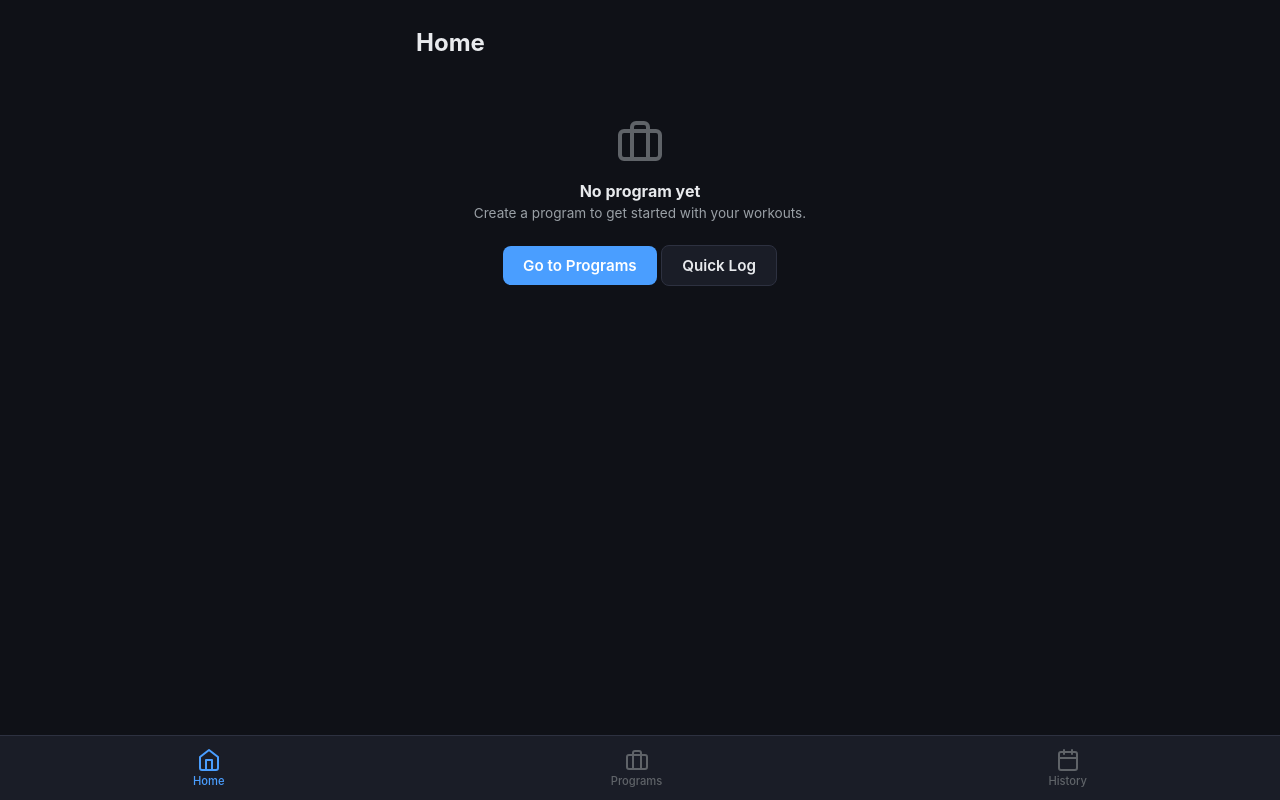
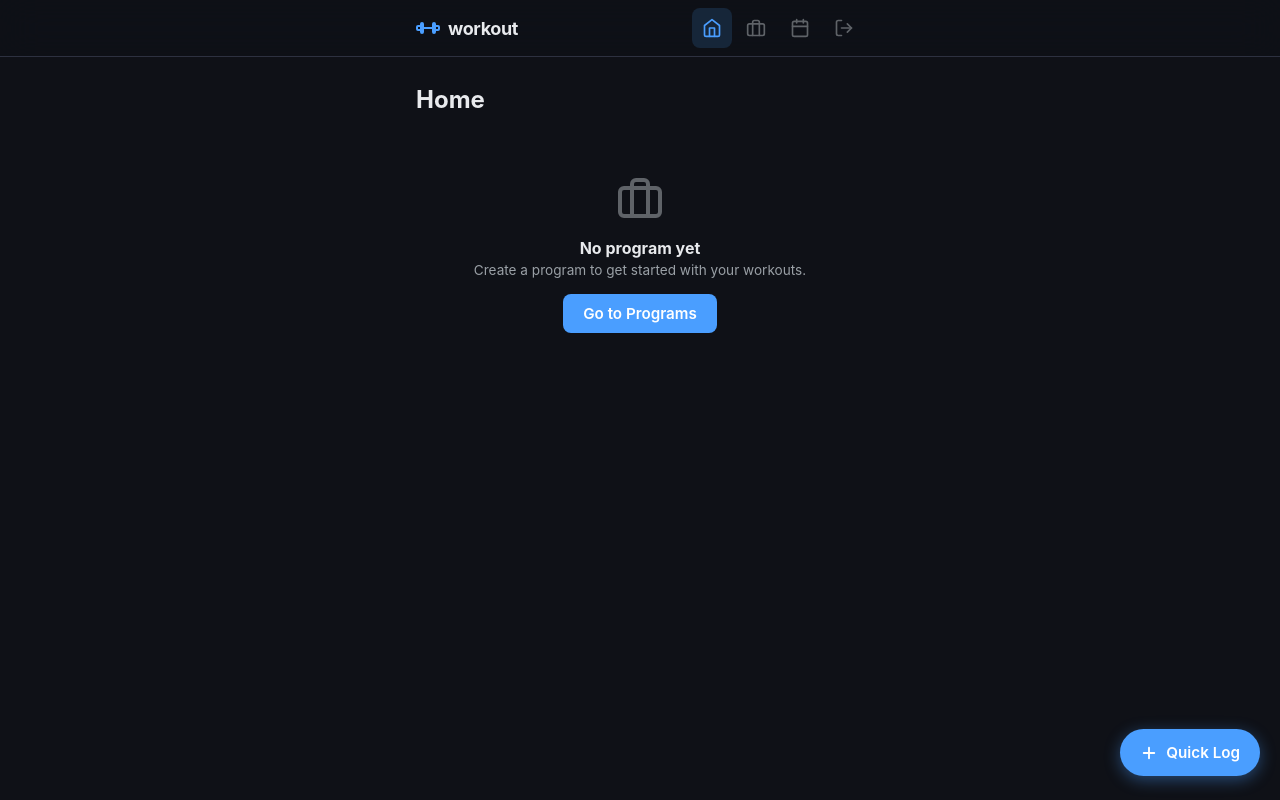
Before and after one commit to jasonmotylinski/workout-tracker, a Flask app: page / in a window 1280 px wide. Run offline with Flask 3, Linux system fonts and the light colour scheme; the visitor is signed in with stand-in values (Sample User, id 1); data that the repository does not hold is empty.

Commit message:
fix: UX for consistency

```diff
--- a/app/static/css/style.css
+++ b/app/static/css/style.css
@@ -31,7 +31,6 @@ body {
     background: var(--bg-primary);
     color: var(--text-primary);
     min-height: 100vh;
-    padding-bottom: 72px;
     -webkit-font-smoothing: antialiased;
 }
 
@@ -48,12 +47,8 @@ a:hover { color: var(--accent-hover); }
 }
 
 @media (orientation: landscape) and (max-height: 600px) {
-    body {
-        padding-bottom: 56px;
-    }
     .container {
         padding: 12px;
-        padding-bottom: 68px;
     }
     .page-header {
         padding: 8px 0 12px;
@@ -241,6 +236,42 @@ a:hover { color: var(--accent-hover); }
     border-radius: var(--radius);
 }
 
+/* Floating Action Button */
+.fab {
+    position: fixed;
+    bottom: calc(24px + env(safe-area-inset-bottom));
+    right: 20px;
+    display: inline-flex;
+    align-items: center;
+    gap: 8px;
+    padding: 14px 20px;
+    background: var(--accent);
+    color: #fff;
+    font-size: 0.95rem;
+    font-weight: 600;
+    border-radius: 50px;
+    border: none;
+    cursor: pointer;
+    box-shadow: 0 4px 16px rgba(74, 158, 255, 0.4);
+    transition: transform 0.15s, box-shadow 0.15s;
+    -webkit-tap-highlight-color: transparent;
+    user-select: none;
+    -webkit-user-select: none;
+    z-index: 100;
+    text-decoration: none;
+}
+
+.fab:hover {
+    background: var(--accent-hover);
+    color: #fff;
+    transform: translateY(-2px);
+    box-shadow: 0 6px 20px rgba(74, 158, 255, 0.5);
+}
+
+.fab:active {
+    transform: scale(0.97);
+}
+
 /* Forms */
 .form-group {
     margin-bottom: 16px;
@@ -284,39 +315,78 @@ select.form-control {
     gap: 12px;
 }
 
-/* Bottom Nav */
-.bottom-nav {
-    position: fixed;
-    bottom: 0;
-    left: 0;
-    right: 0;
-    background: var(--bg-secondary);
-    border-top: 1px solid var(--border);
-    display: flex;
-    justify-content: space-around;
-    padding: 8px 0;
-    padding-bottom: max(8px, env(safe-area-inset-bottom));
+/* Top Navbar */
+.navbar {
+    position: sticky;
+    top: 0;
     z-index: 100;
+    background: rgba(15, 17, 23, 0.85);
+    backdrop-filter: blur(20px) saturate(180%);
+    -webkit-backdrop-filter: blur(20px) saturate(180%);
+    border-bottom: 1px solid var(--border);
 }
 
-.nav-item {
+.nav-inner {
     display: flex;
-    flex-direction: column;
     align-items: center;
-    gap: 2px;
-    padding: 4px 12px;
+    justify-content: space-between;
+    max-width: 480px;
+    margin: 0 auto;
+    padding: 0 16px;
+    height: 56px;
+}
+
+.nav-brand {
+    display: flex;
+    align-items: center;
+    gap: 8px;
+    color: var(--text-primary);
+    font-weight: 700;
+    font-size: 18px;
+    letter-spacing: -0.02em;
+    text-decoration: none;
+}
+
+.nav-logo {
+    display: flex;
+    color: var(--accent);
+}
+
+.nav-title {
+    color: var(--text-primary);
+}
+
+.nav-links {
+    display: flex;
+    align-items: center;
+    gap: 4px;
+}
+
+.nav-link {
+    display: flex;
+    align-items: center;
+    justify-content: center;
+    width: 40px;
+    height: 40px;
+    border-radius: var(--radius-sm);
     color: var(--text-muted);
-    font-size: 0.7rem;
-    font-weight: 500;
-    cursor: pointer;
-    transition: color 0.15s;
+    transition: all 0.2s ease;
+    text-decoration: none;
     background: none;
     border: none;
+    cursor: pointer;
 }
 
-.nav-item svg { width: 24px; height: 24px; }
-.nav-item.active { color: var(--accent); }
-.nav-item:hover { color: var(--text-secondary); }
+.nav-link:hover,
+.nav-link.active {
+    color: var(--accent);
+    background: var(--accent-dim);
+}
+
+.nav-logout:hover {
+    color: var(--danger);
+    background: var(--danger-dim);
+}
 
 /* Workout cards (home) */
 .workout-card {
--- a/app/templates/base.html
+++ b/app/templates/base.html
@@ -15,30 +15,35 @@
 </head>
 <body>
     {% block body %}
+    <nav class="navbar">
+        <div class="nav-inner">
+            <a href="/" class="nav-brand">
+                <span class="nav-logo">
+                    <svg width="24" height="24" viewBox="0 0 24 24" fill="none" stroke="currentColor" stroke-width="2" stroke-linecap="round" stroke-linejoin="round">
+                        <rect x="1" y="10" width="4" height="4" rx="1"/><rect x="19" y="10" width="4" height="4" rx="1"/><rect x="5" y="7" width="2" height="10" rx="1"/><rect x="17" y="7" width="2" height="10" rx="1"/><line x1="7" y1="12" x2="17" y2="12"/>
+                    </svg>
+                </span>
+                <span class="nav-title">workout</span>
+            </a>
+            <div class="nav-links">
+                <a href="/" class="nav-link {% if request.path == '/' %}active{% endif %}" title="Home">
+                    <svg width="20" height="20" viewBox="0 0 24 24" fill="none" stroke="currentColor" stroke-width="2" stroke-linecap="round" stroke-linejoin="round"><path d="M3 9l9-7 9 7v11a2 2 0 0 1-2 2H5a2 2 0 0 1-2-2z"/><polyline points="9 22 9 12 15 12 15 22"/></svg>
+                </a>
+                <a href="/programs" class="nav-link {% if '/programs' in request.path %}active{% endif %}" title="Programs">
+                    <svg width="20" height="20" viewBox="0 0 24 24" fill="none" stroke="currentColor" stroke-width="2" stroke-linecap="round" stroke-linejoin="round"><rect x="2" y="7" width="20" height="14" rx="2" ry="2"/><path d="M16 21V5a2 2 0 0 0-2-2h-4a2 2 0 0 0-2 2v16"/></svg>
+                </a>
+                <a href="/history" class="nav-link {% if '/history' in request.path %}active{% endif %}" title="History">
+                    <svg width="20" height="20" viewBox="0 0 24 24" fill="none" stroke="currentColor" stroke-width="2" stroke-linecap="round" stroke-linejoin="round"><rect x="3" y="4" width="18" height="18" rx="2" ry="2"/><line x1="16" y1="2" x2="16" y2="6"/><line x1="8" y1="2" x2="8" y2="6"/><line x1="3" y1="10" x2="21" y2="10"/></svg>
+                </a>
+                <button class="nav-link nav-logout" onclick="api.post('/api/auth/logout').then(() => location.href='/login')" title="Log out">
+                    <svg width="20" height="20" viewBox="0 0 24 24" fill="none" stroke="currentColor" stroke-width="2" stroke-linecap="round" stroke-linejoin="round"><path d="M9 21H5a2 2 0 0 1-2-2V5a2 2 0 0 1 2-2h4"/><polyline points="16 17 21 12 16 7"/><line x1="21" y1="12" x2="9" y2="12"/></svg>
+                </button>
+            </div>
+        </div>
+    </nav>
     <div class="container">
         {% block content %}{% endblock %}
     </div>
-
-    <nav class="bottom-nav">
-        <a class="nav-item {% if request.path == '/' %}active{% endif %}" href="/">
-            <svg viewBox="0 0 24 24" fill="none" stroke="currentColor" stroke-width="2" stroke-linecap="round" stroke-linejoin="round">
-                <path d="M3 9l9-7 9 7v11a2 2 0 01-2 2H5a2 2 0 01-2-2z"/><polyline points="9 22 9 12 15 12 15 22"/>
-            </svg>
-            Home
-        </a>
-        <a class="nav-item {% if '/programs' in request.path %}active{% endif %}" href="/programs">
-            <svg viewBox="0 0 24 24" fill="none" stroke="currentColor" stroke-width="2" stroke-linecap="round" stroke-linejoin="round">
-                <rect x="2" y="7" width="20" height="14" rx="2" ry="2"/><path d="M16 21V5a2 2 0 00-2-2h-4a2 2 0 00-2 2v16"/>
-            </svg>
-            Programs
-        </a>
-        <a class="nav-item {% if '/history' in request.path %}active{% endif %}" href="/history">
-            <svg viewBox="0 0 24 24" fill="none" stroke="currentColor" stroke-width="2" stroke-linecap="round" stroke-linejoin="round">
-                <rect x="3" y="4" width="18" height="18" rx="2" ry="2"/><line x1="16" y1="2" x2="16" y2="6"/><line x1="8" y1="2" x2="8" y2="6"/><line x1="3" y1="10" x2="21" y2="10"/>
-            </svg>
-            History
-        </a>
-    </nav>
     {% endblock %}
 
     <script src="{{ url_for('static', filename='js/api.js') }}"></script>
--- a/app/templates/home.html
+++ b/app/templates/home.html
@@ -14,7 +14,6 @@
         <h3>No program yet</h3>
         <p>Create a program to get started with your workouts.</p>
         <a href="/programs" class="btn btn-primary">Go to Programs</a>
-        <a href="/quick-log" class="btn btn-secondary" style="margin-top: 8px;">Quick Log</a>
     </div>
 </div>
 
@@ -24,10 +23,14 @@
         <p id="program-name-display"></p>
     </div>
     <div id="upcoming-workouts"></div>
-    <div style="margin-top: 16px;">
-        <a href="/quick-log" class="btn btn-secondary" style="width: 100%; text-align: center;">Quick Log</a>
-    </div>
 </div>
+
+<a href="/quick-log" class="fab">
+    <svg width="18" height="18" viewBox="0 0 24 24" fill="none" stroke="currentColor" stroke-width="2.5" stroke-linecap="round" stroke-linejoin="round">
+        <line x1="12" y1="5" x2="12" y2="19"/><line x1="5" y1="12" x2="19" y2="12"/>
+    </svg>
+    Quick Log
+</a>
 {% endblock %}
 
 {% block scripts %}
```
